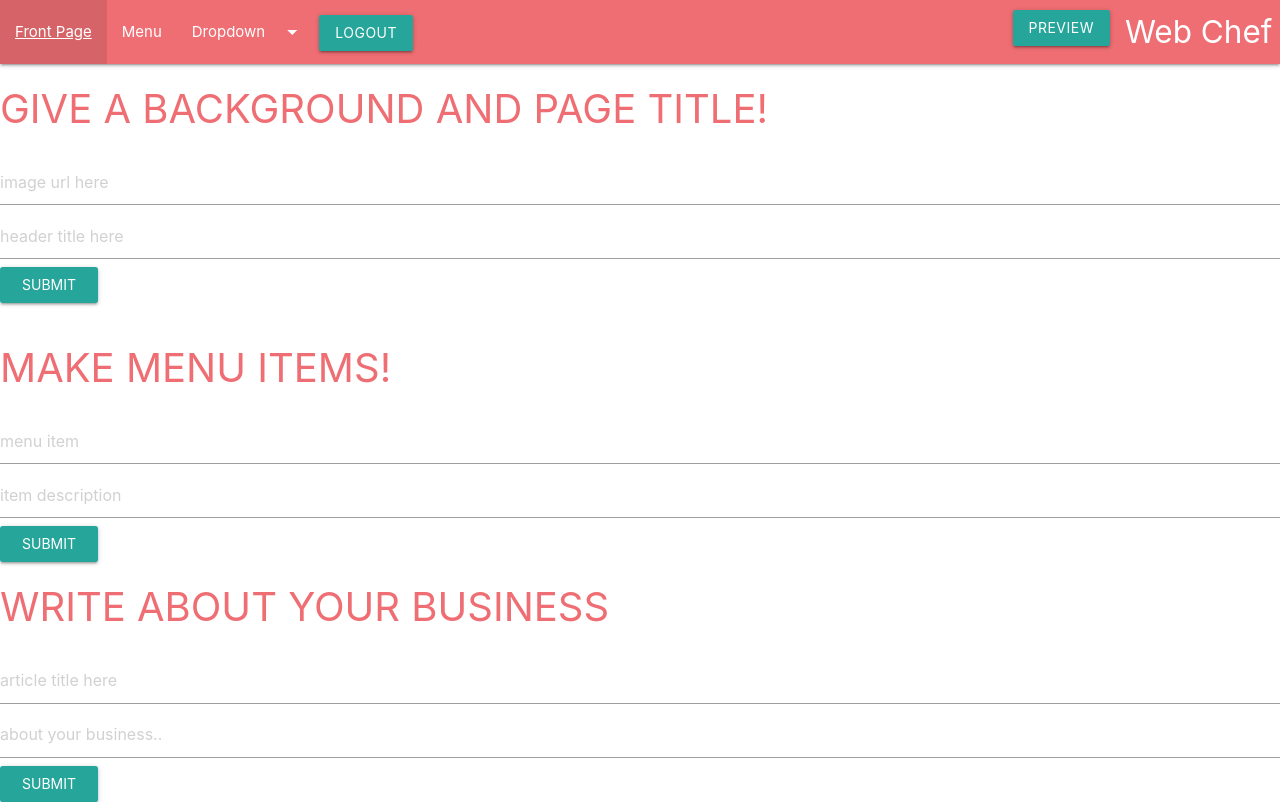
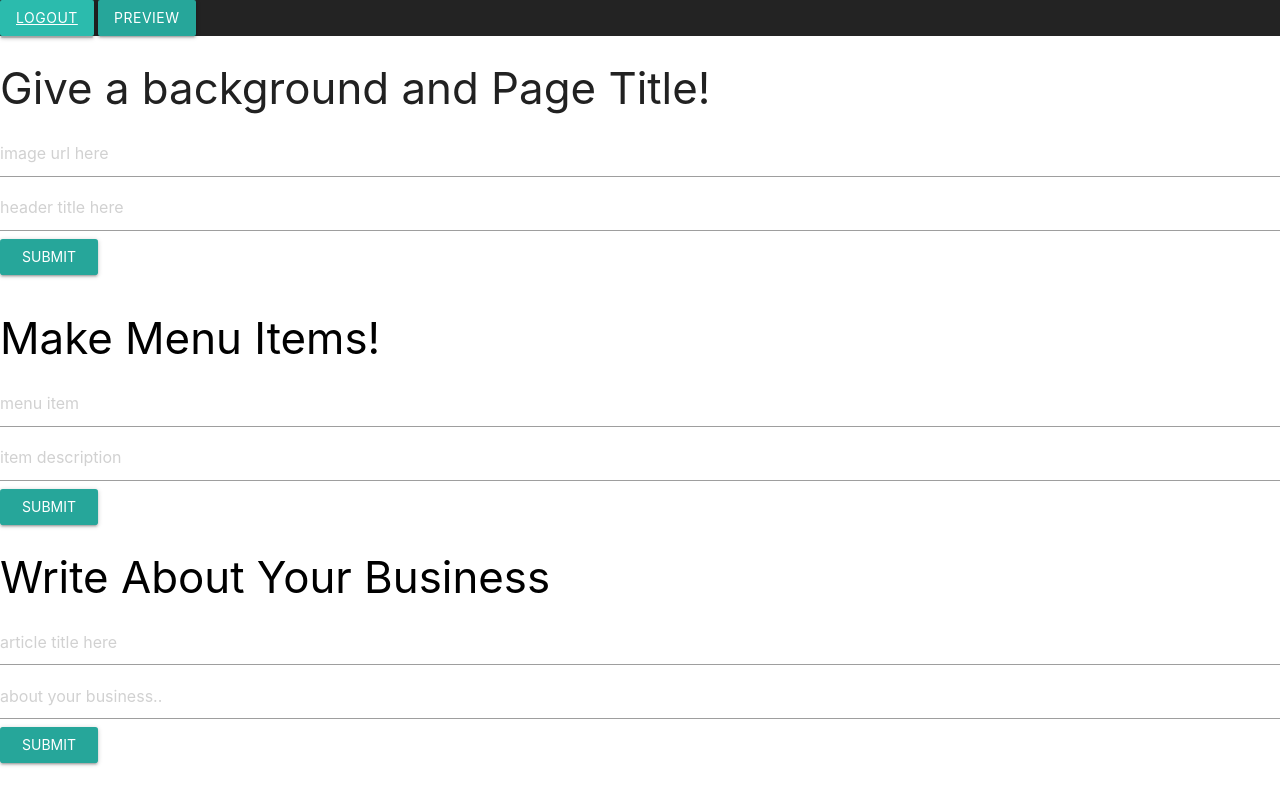
Before and after one commit to codexter1/CMS, a Django app: page /hdr_frm/ in a window 1280 px wide. After the commit the page ends 766 px from the top, so only its background shows below. Run offline with Django 3.2, Linux system fonts and the light colour scheme; the visitor is signed in with stand-in values (Sample User, id 1).

Commit message:
finishes up front end MVP

```diff
--- a/CMS/main_app/static/style.css
+++ b/CMS/main_app/static/style.css
@@ -15,8 +15,20 @@ h1 {
   margin-top: 20px;
 }
 
+h2 {
+  margin-top: 0;
+}
+
 a:hover {
   text-decoration: underline;
+}
+
+.cms-nav {
+  background: #232323;
+}
+
+.cms-nav, p {
+  margin: 0;
 }
 
 .container {
@@ -33,29 +45,38 @@ a:hover {
 
 .menu-container {
   background: white;
-  /* height: 1000px; */
+  padding-bottom: 50px
+}
+
+.ourstory-container {
+  background-image: url("https://images.unsplash.com/photo-1481798699994-481e7c0a8282?ixlib=rb-0.3.5&ixid=eyJhcHBfaWQiOjEyMDd9&s=4c02fb2ca219a8fffb55f292aa483861&auto=format&fit=crop&w=1950&q=80");
+  background-position: center center;
+  background-repeat: no-repeat;
+}
+
+.ourstory-description {
+  background: rgba(0,0,0,.5);
+  color: white;
+  text-align: center;
+  margin: 0 150px;
+  padding: 150px;
 }
 
 .section-title {
   text-align: center;
-  padding: 15px;
-  margin: 15px;
+  padding: 25px 15px 15px 15px;
+  margin: 0;
   background: white;
 }
 
 .grid {
-  /* display: grid;
-  grid-template-columns: auto auto auto; */
   padding: 0 250px;
 }
 
 .menu-item {
-  /* display: inline-block;
-  float: left; */
   text-align: center;
   margin: 0 15px;
   padding: 15px;
-  /* width: 300px; */
 }
 
 #bg-transparent {
@@ -73,6 +94,7 @@ a:hover {
 
 #cmsubmit {
   color: white;
+  /* background-color: rgb(66, 134, 244); */
 }
 
 #itemsubmit {
@@ -88,28 +110,22 @@ a:hover {
   margin-bottom: 40px;
 }
 
-.formhs {
-  color: #ee6e73;
-}
-
-#displaylogout {
-  margin-left: 170px;
-}
-
-#displayedit {
-  float: right;
-  margin-right: 10px;
-}
-
 #preview {
   margin-right: 170px;
   margin-top: 10px;
 }
 
-/* #menujump {
-  background: white;
+/*          landing           */
+.landing-content {
+  padding-top: 250px;
+  text-align: center;
 }
 
-#articlejump {
-  background: red;
-} */
+/*          CMS form          */
+.cms-form {
+  color: black;
+}
+
+.cms-button {
+  background-color: rgb(66, 134, 244);
+}
--- a/CMS/main_app/templates/index.html
+++ b/CMS/main_app/templates/index.html
@@ -15,53 +15,12 @@
     <script src="https://cdnjs.cloudflare.com/ajax/libs/materialize/1.0.0-beta/js/materialize.min.js"></script>
   </head>
   <body>
+    <div class="cms-nav">
+      <a href="{% url 'logout' %}" class="btn waves-effect waves-light">Logout</a>
+      <a href="/home" class="btn waves-effect waves-light">Preview</a>
+    </div>
 
-    <!-- Dropdown Structure -->
-    <ul id="dropdown1" class="dropdown-content">
-      <li><a href="#!">one</a></li>
-      <li><a href="#!">two</a></li>
-      <li class="divider"></li>
-      <li><a href="#!">three</a></li>
-    </ul>
-    <nav>
-      <div class="nav-wrapper">
-        <a id="preview" href="/home" class="btn waves-effect waves-light right">Preview</a>
-        <a href="#" class="brand-logo right">Web Chef</a>
-        <a href="{% url 'logout' %}" class="btn waves-effect waves-light">Logout</a>
-        <ul id="nav-mobile" class="left hide-on-med-and-down">
-          <li><a href="sass.html">Front Page</a></li>
-          <li><a href="badges.html">Menu</a></li>
-          <li><a class="dropdown-trigger" href="#!" data-target="dropdown1">Dropdown<i class="material-icons right">arrow_drop_down</i></a></li>
-        </ul>
-      </div>
-    </nav>
-
-    <!-- <div class="row">
-      <form action="post_url/" method="post">
-        <div class="file-field input-field">
-           <div class="btn">
-             <span>Add</span>
-             <input type="text">
-           </div>
-           <div class="file-path-wrapper">
-            <input class="file-path validate" type="text" placeholder="Banner URL">
-          </div>
-        </div>
-      </form>
-    <form class="col s12">
-       <div class="row">
-        <div class="input-field col s12">
-          <input id="email" type="text" class="validate">
-          <label for="email">Change Your Heading</label>
-          <button class="btn waves-effect waves-light" type="submit" name="home">Submit<i class="material-icons right">send</i>
-          </button>
-        </div>
-      </div>
-     <input class="btn waves-effect waves-light" type="submit" value="Submit" />
-    </form>
-  </div> -->
-
-  <h1 class="formhs">Give a background and Page Title!</h1>
+  <h3 class="formhs">Give a background and Page Title!</h3>
   <form id="headerform" action="/post_url/" method="POST">
       {% csrf_token %}
       <input type="text" name="image" value="" placeholder="image url here">
@@ -69,14 +28,8 @@
       <input id="cmsubmit" class="btn waves-effect waves-light" type="submit" value="Submit"/>
   </form>
 
-  <!-- <form class="sectionform" action="/section" method="post">
-      {% csrf_token %}
-      <input type="text" name="section_title" value="" placeholder="section title">
-      <input id="sectsubmit" class="btn waves-effect waves-light" type="submit" value="Submit"/>
-  </form> -->
-
-
-  <h1 class="formhs">Make Menu Items!</h1>
+<div class="cms-form">
+  <h3 class="formhs">Make Menu Items!</h3>
   <form id="menuitemform" action="/item/" method="post">
       {% csrf_token %}
       <input type="text" name="menu_item" value="" placeholder="menu item">
@@ -84,13 +37,14 @@
       <input id="itemsubmit" class="btn waves-effect waves-light" type="submit" value="Submit"/>
   </form>
 
-  <h1 class="formhs">Write About Your Business</h1>
+  <h3 class="formhs">Write About Your Business</h3>
   <form id="articleform" action="/about/" method="post">
     {% csrf_token %}
     <input type="text" name="article_title" value="" placeholder="article title here">
     <input type="text" name="article" value="" placeholder="about your business..">
     <input id="articlesubmit" class="btn waves-effect waves-light" type="submit" value="Submit"/>
   </form>
+</div>
 
   <script src="https://ajax.googleapis.com/ajax/libs/jquery/3.3.1/jquery.min.js"></script>
   <script src="{% static 'app.js' %}"></script>
```
Also changed, not shown: CMS/main_app/templates/home.html (+16 -12 lines), CMS/main_app/templates/landing.html (+7 -28 lines).
